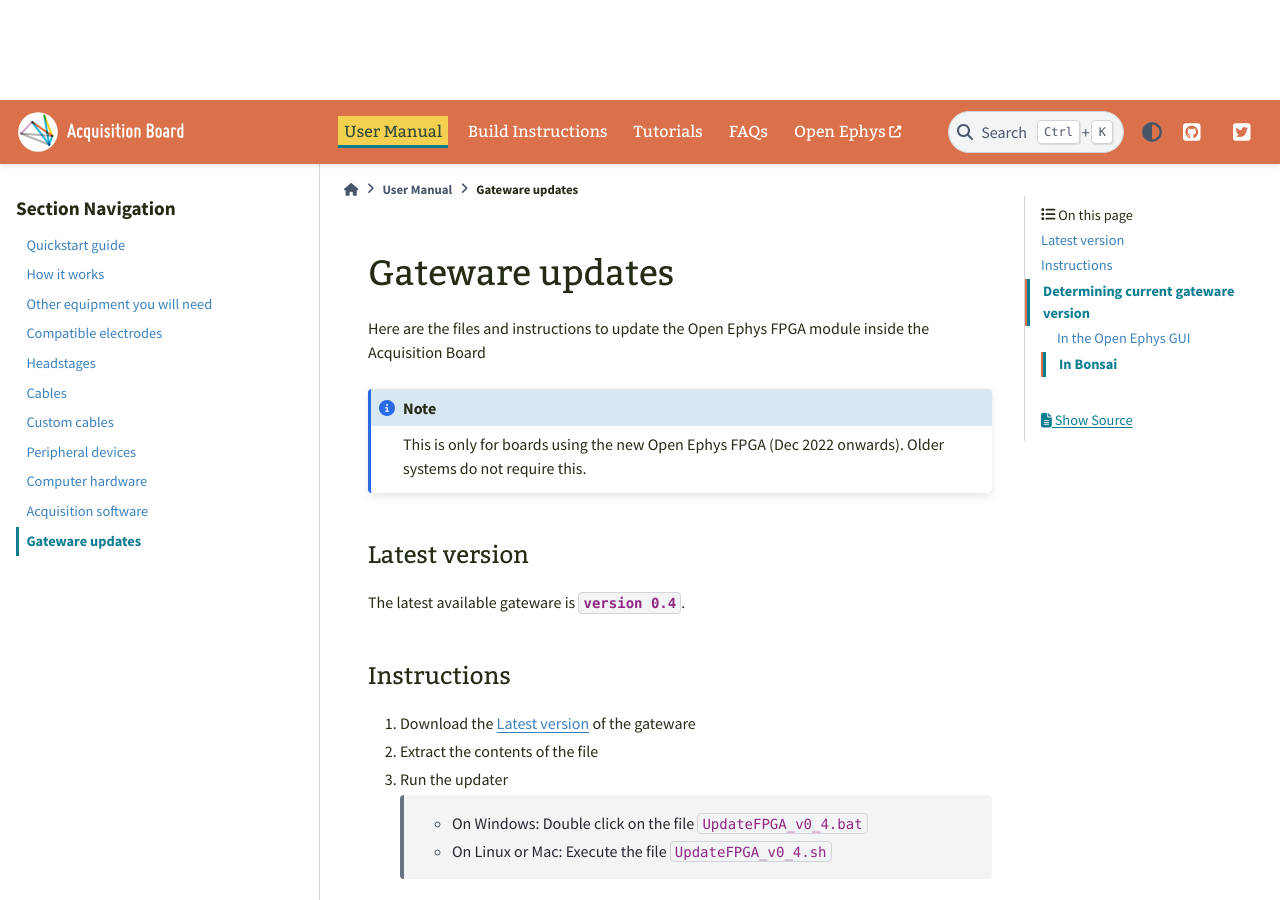
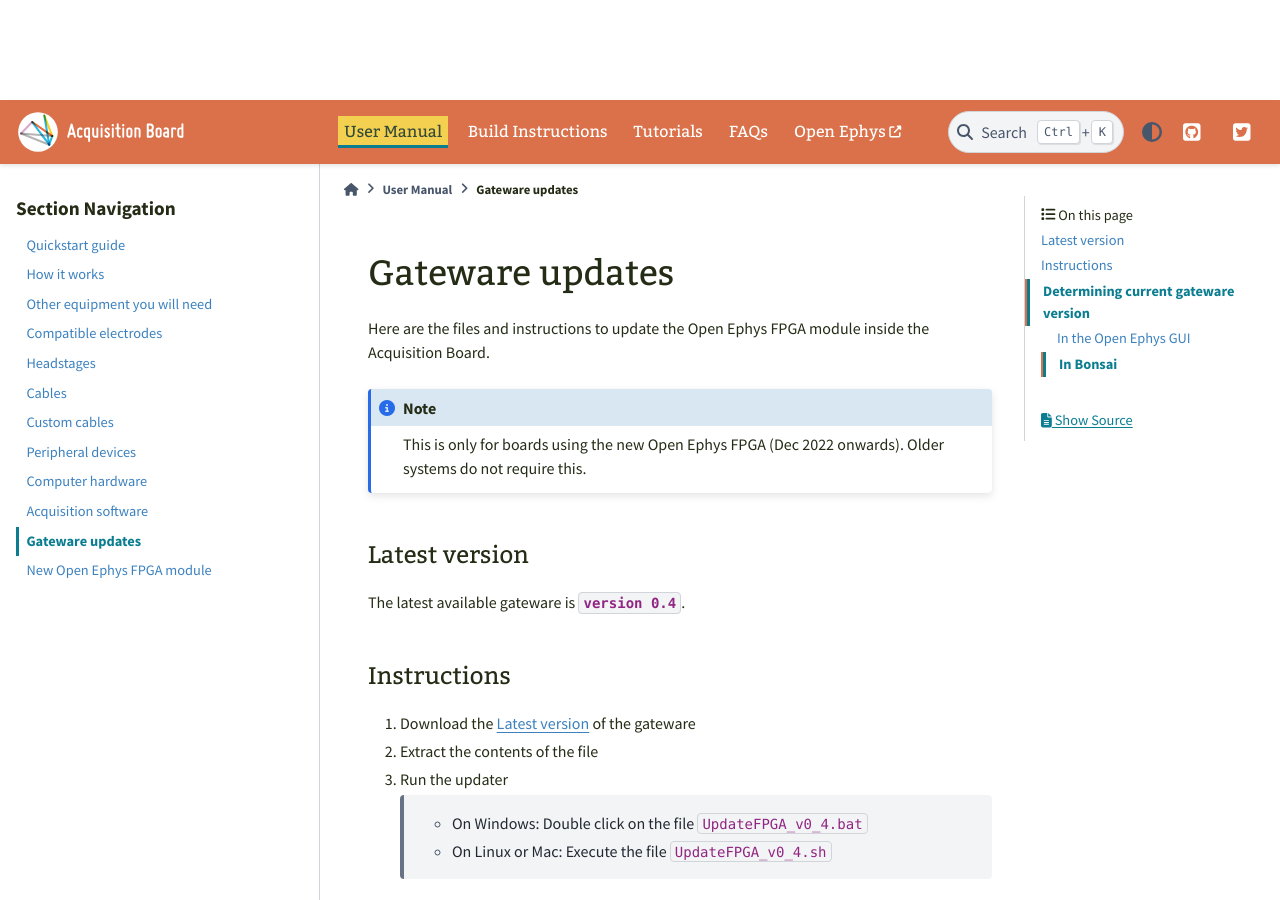
Before and after one commit to open-ephys/acq-board-docs, a Sphinx documentation site: the page built from source/User-Manual/Gateware-Update.rst, in a window 1280 px wide and 900 px high. Built offline with Sphinx 7.4.7 and the PyData theme 0.15.4, drawn with Linux system fonts in a browser that asks for light colours; some of the changed text lies outside the part shown.

Commit message:
adding to toc

```diff
--- a/source/User-Manual/Gateware-Update.rst
+++ b/source/User-Manual/Gateware-Update.rst
@@ -4,7 +4,7 @@
 =========================================
 
 Here are the files and instructions to update the Open Ephys FPGA module inside
-the Acquisition Board
+the Acquisition Board.
 
 .. note:: This is only for boards using the new Open Ephys FPGA (Dec 2022 onwards).
     Older systems do not require this.
--- a/source/User-Manual/index.rst
+++ b/source/User-Manual/index.rst
@@ -30,3 +30,4 @@
     Computer-hardware
     Acquisition-software
     Gateware-Update
+    New-FPGA
```
Also changed, not shown: source/User-Manual/New-FPGA.rst (+0 -12 lines).
